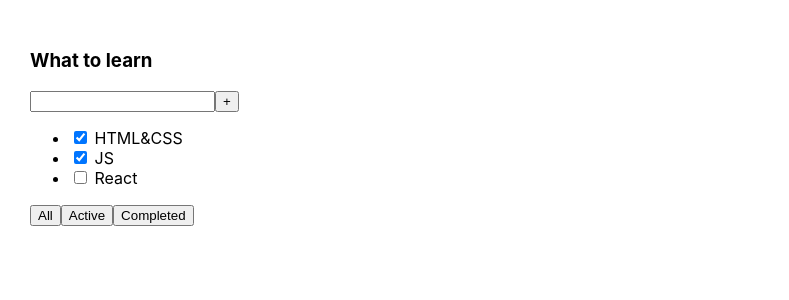
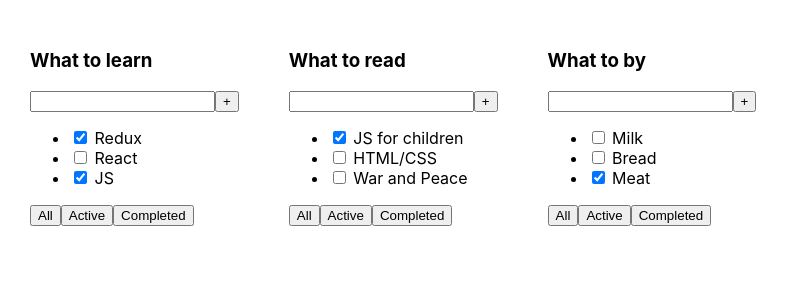
Before and after one commit to shevchenkooleg/it-incubator-todolist-ts, a React (Create React App) app: page / in a window 1280 px wide. Shown: the top 300 px of the page, without its empty margins (0-789 px from the left). Built offline with nearby package versions, Linux system fonts and the light colour scheme.

Commit message:
01 lesson

```diff
--- a/src/App.tsx
+++ b/src/App.tsx
@@ -1,26 +1,69 @@
 import React from 'react';
 import './App.css';
+import TodoList, {TaskType} from "./TodoList";
+
+let whatToLearnTasks: Array<TaskType> = [
+    {
+        id: 1,
+        title: 'Redux',
+        isDone: true
+    },
+    {
+        id: 2,
+        title: 'React',
+        isDone: false
+    },
+    {
+        id: 3,
+        title: 'JS',
+        isDone: true
+    }
+]
+
+let whatToReadTasks: Array<TaskType> = [
+    {
+        id: 1,
+        title: 'JS for children',
+        isDone: true
+    },
+    {
+        id: 2,
+        title: 'HTML/CSS',
+        isDone: false
+    },
+    {
+        id: 3,
+        title: 'War and Peace',
+        isDone: false
+    }
+]
+
+let whatToByTasks: Array<TaskType> = [
+    {
+        id: 1,
+        title: 'Milk',
+        isDone: false
+    },
+    {
+        id: 2,
+        title: 'Bread',
+        isDone: false
+    },
+    {
+        id: 3,
+        title: 'Meat',
+        isDone: true
+    }
+]
+
+
 
 function App() {
     return (
         <div className="App">
-            <div>
-                <h3>What to learn</h3>
-                <div>
-                    <input/>
-                    <button>+</button>
-                </div>
-                <ul>
-                    <li><input type="checkbox" checked={true}/> <span>HTML&CSS</span></li>
-                    <li><input type="checkbox" checked={true}/> <span>JS</span></li>
-                    <li><input type="checkbox" checked={false}/> <span>React</span></li>
-                </ul>
-                <div>
-                    <button>All</button>
-                    <button>Active</button>
-                    <button>Completed</button>
-                </div>
-            </div>
+            <TodoList title={'What to learn'} tasks={whatToLearnTasks}/>
+            <TodoList title={'What to read'} tasks={whatToReadTasks}/>
+            <TodoList title={'What to by'} tasks={whatToByTasks}/>
         </div>
     );
 }
--- /dev/null
+++ b/src/Task.tsx
@@ -0,0 +1,18 @@
+import React from 'react';
+import {TaskType} from "./TodoList";
+
+type TaskPropsType = {
+    tasks: Array<TaskType>
+}
+
+const Task = (props: TaskPropsType) => {
+    return (
+        <div>
+            <li><input type="checkbox" checked={props.tasks[0].isDone}/> <span>{props.tasks[0].title}</span></li>
+            <li><input type="checkbox" checked={props.tasks[1].isDone}/> <span>{props.tasks[1].title}</span></li>
+            <li><input type="checkbox" checked={props.tasks[2].isDone}/> <span>{props.tasks[2].title}</span></li>
+        </div>
+    );
+};
+
+export default Task;
--- /dev/null
+++ b/src/TodoList.tsx
@@ -0,0 +1,36 @@
+import React from 'react';
+import TodoListHeader from "./TodoListHeader";
+import Task from "./Task";
+
+type TodoListPropsType = {
+    title: string
+    tasks: Array<TaskType>
+}
+
+export type TaskType = {
+    id: number
+    title: string
+    isDone: boolean
+}
+
+const TodoList = (props: TodoListPropsType) => {
+    return (
+        <div>
+            <TodoListHeader title={props.title} />
+            <div>
+                <input/>
+                <button>+</button>
+            </div>
+            <ul>
+                <Task tasks={props.tasks}/>
+            </ul>
+            <div>
+                <button>All</button>
+                <button>Active</button>
+                <button>Completed</button>
+            </div>
+        </div>
+    );
+};
+
+export default TodoList;
--- /dev/null
+++ b/src/TodoListHeader.tsx
@@ -0,0 +1,15 @@
+import React from 'react';
+
+type TodoListHeaderPropsType = {
+    title: string
+}
+
+const TodoListHeader = (props:TodoListHeaderPropsType) => {
+    return (
+        <div>
+            <h3>{props.title}</h3>
+        </div>
+    );
+};
+
+export default TodoListHeader;
```
